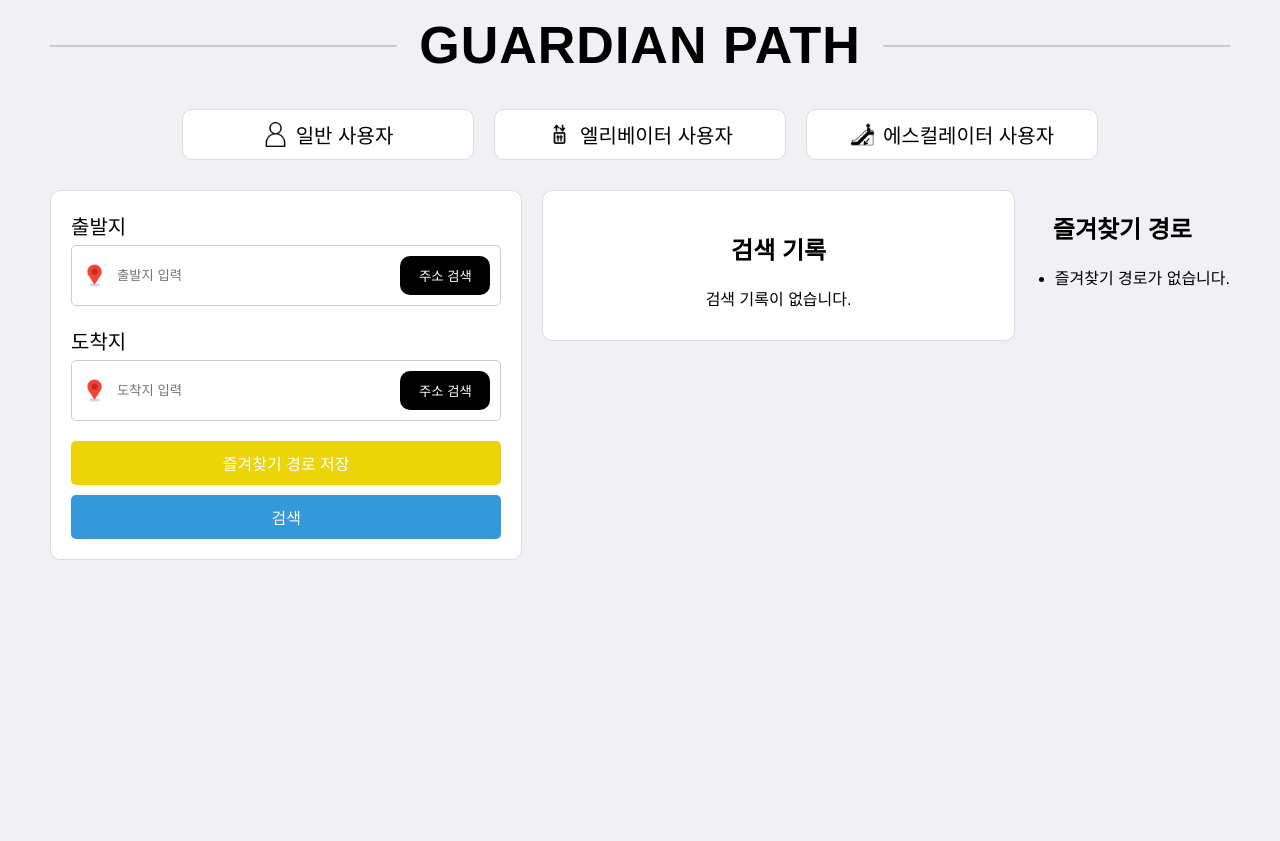
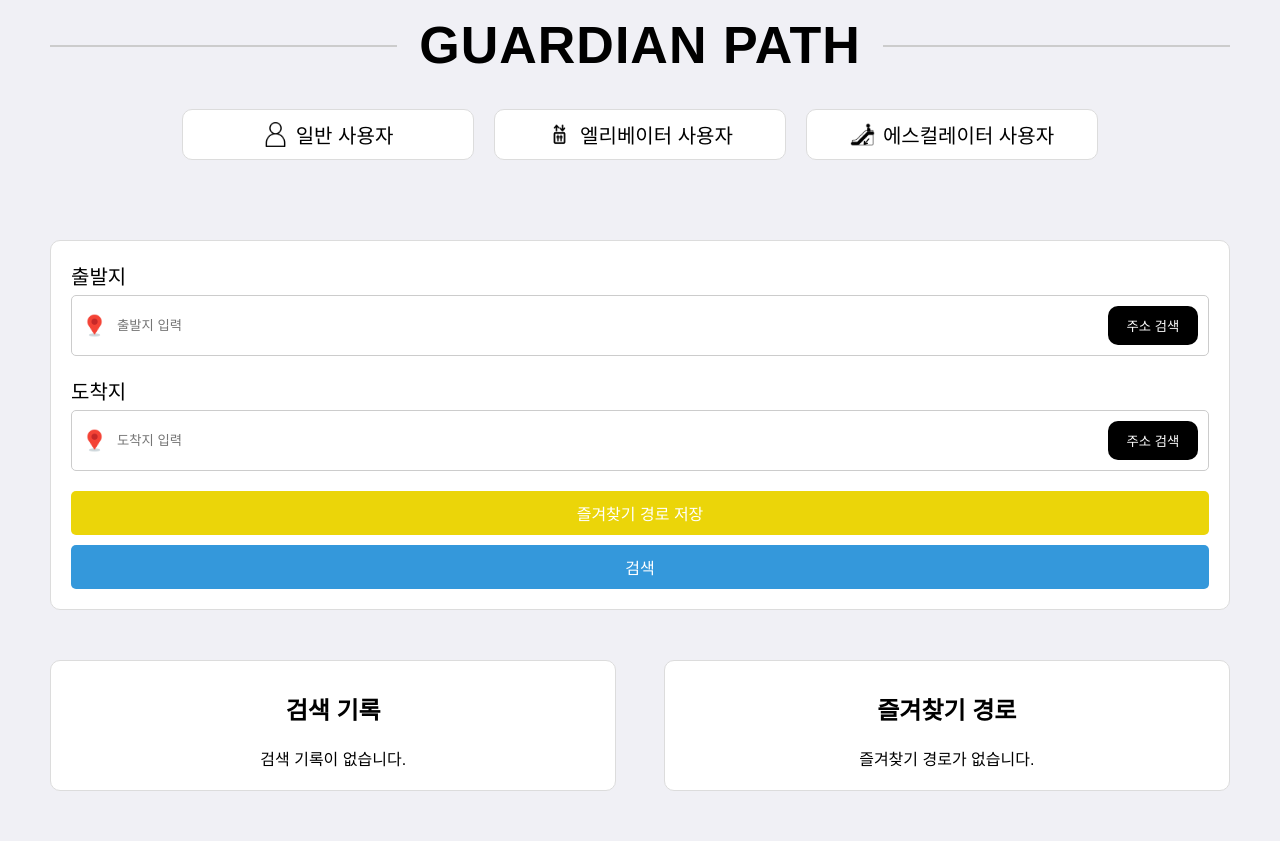
Before and after one commit to Saangjun00/GuardianPath, a Django app: page / in a window 1280 px wide. Shown: the part 70-911 px from the top of the page. Before the commit the page ends 630 px from the top, so only its background shows below. Run offline with Django 3.2, Linux system fonts and the light colour scheme; the visitor is signed in with stand-in values (Sample User, id 1); some libraries are stand-ins or nearby versions.

Commit message:
검색기록, 즐겨찾기 목록 추가 및 스타일 적용

```diff
--- a/GuardianPath/urls.py
+++ b/GuardianPath/urls.py
@@ -24,7 +24,7 @@ urlpatterns = [
     path('admin/', admin.site.urls),
     path('', home),
     path('', include('home.urls')),
-    path('accounts/', include('users.urls')),
+    path('', include('users.urls')),
     path('map/', include('map.urls')),
     path('accounts/', include('allauth.urls')),
 ] + static(settings.STATIC_URL, document_root=settings.STATIC_ROOT)
--- a/home/static/css/style.css
+++ b/home/static/css/style.css
@@ -8,7 +8,7 @@ body {
 header {
     width: 100%;
     height: 60px;
-    background-color: #f0f0f5;
+    background-color: rgba(240, 240, 245, 0);
     display: flex;
     justify-content: flex-start;
     align-items: center;
@@ -214,22 +214,6 @@ header {
     min-width: 90px;
 }
 
-.search-btn {
-    background-color: #3498db;
-    color: white;
-    border: none;
-    border-radius: 5px;
-    padding: 10px 20px;
-    font-size: 16px;
-    cursor: pointer;
-    width: 100%;
-    box-sizing: border-box;
-}
-
-.search-btn:hover {
-    background-color: #2980b9;
-}
-
 /* 프로필 아이콘 버튼의 스타일 */
 .profile-icon-btn {
     position: relative;
@@ -274,8 +258,9 @@ header {
 
 .main-content {
     display: flex; /* Flexbox로 좌우 배치 */
-    justify-content: space-between;
-    align-items: flex-start; /* 상단 정렬 */
+    flex-direction: column;
+    /* justify-content: space-between; */
+    align-items: center;
     margin-top: 80px; /* 헤더 아래로 약간의 간격 */
     width: 100%;
     max-width: 1200px;
@@ -288,41 +273,44 @@ header {
     border: 1px solid #dcdcdc;
     border-radius: 10px;
     padding: 20px;
-    margin-right: 20px; /* 오른쪽 여백 추가 */
-    max-width: 45%; /* 최대 너비를 45%로 설정 */
+    width: 100%;
+    max-width: 100%;
+    box-sizing: border-box;
+    margin: 50px;
+}
+
+.history-and-favorites {
+    display: flex;
+    justify-content: space-between;
+    width: 100%;
     box-sizing: border-box;
 }
 
-.search-history {
-    flex: 1;
+.search-history, .favorite-routes {
     background-color: white;
     border: 1px solid #dcdcdc;
     border-radius: 10px;
-    padding: 20px;
-    max-width: 45%; /* 최대 너비를 45%로 설정 */
+    padding: 10px;
+    width: 48%;
     max-height: 400px; /* 최대 높이 설정 */
     overflow-y: auto; /* 스크롤을 위해 overflow 설정 */
     box-sizing: border-box;
 }
 
-.search-history h2 {
-    margin-bottom: 10px;
-    font-size: 24px;
+.search-btn {
+    background-color: #3498db;
+    color: white;
+    border: none;
+    border-radius: 5px;
+    padding: 10px 20px;
+    font-size: 16px;
+    cursor: pointer;
+    width: 100%;
+    box-sizing: border-box;
 }
 
-.history-list {
-    list-style: none;
-    padding: 0;
-    margin: 0;
-}
-
-.history-list li {
-    padding: 10px;
-    border-bottom: 1px solid #ddd;
-}
-
-.history-list li:last-child {
-    border-bottom: none;
+.search-btn:hover {
+    background-color: #2980b9;
 }
 
 .favorite-btn {
@@ -341,3 +329,23 @@ header {
 .favorite-btn:hover {
     background-color: #f0b000;
 }
+
+.search-history h2, .favorite-routes h2 {
+    margin-bottom: 10px;
+    font-size: 24px;
+}
+
+.history-list, .favorite-list {
+    list-style: none;
+    padding: 0;
+    margin: 0;
+}
+
+.history-list li, .favorite-list li {
+    padding: 10px;
+    border-bottom: 1px solid #ddd;
+}
+
+.history-list li:last-child, .favorite-list li:last-child {
+    border-bottom: none;
+}
--- a/home/static/js/home.js
+++ b/home/static/js/home.js
@@ -54,3 +54,8 @@ function openAddressSearch(fieldId) {
         }
     }).open();
 }
+
+function selectRoute(departure, destination) {
+    document.getElementById('departure').value = departure;
+    document.getElementById('destination').value = destination;
+  }
--- a/home/templates/home.html
+++ b/home/templates/home.html
@@ -86,24 +86,29 @@
             <button class="favorite-btn" type="submit" name="save_favorite">즐겨찾기 경로 저장</button>
             <button class="search-btn" type="submit" name="search_route">검색</button>
           </div>
+
+          <!-- 로그인된 상태에서만 검색 기록과 즐겨찾기 목록을 표시 -->
+          {% if user.is_authenticated %}
+          <div class="history-and-favorites">
             <div class="search-history">
               <h2>검색 기록</h2>
               <div class="history-list">
                 <ul class="history-list">
                   {% for route in search_history %}
-                  <li>{{ route.departure }} -> {{ route.destination }} ({{ route.created_at }})</li>
+                    <li onclick="selectRoute('{{ route.departure }}', '{{ route.destination }}')">{{ route.departure }} -> {{ route.destination }}<br>({{ route.created_at }})</li>
                   {% empty %}
                     <li>검색 기록이 없습니다.</li>
                   {% endfor %}
                 </ul>
               </div>
             </div>
+
             <div class="favorite-routes">
               <h2>즐겨찾기 경로</h2>
               <div class="favorite-list">
-              <ul>
+                <ul class="favorite-list">
                   {% for route in favorite_routes %}
-                  <li>{{ route.departure }} -> {{ route.destination }}</li>
+                    <li onclick="selectRoute('{{ route.departure }}', '{{ route.destination }}')">{{ route.departure }} -> {{ route.destination }}</li>
                   {% empty %}
                     <li>즐겨찾기 경로가 없습니다.</li>
                   {% endfor %}
@@ -111,6 +116,8 @@
               </div>
             </div>
           </div>
+          {% endif %}
+        </div>
       </form>
     </div>
     <script src="{% static 'js/home.js' %}"></script>
```
Lines whose indentation alone changed are shown as unchanged.
